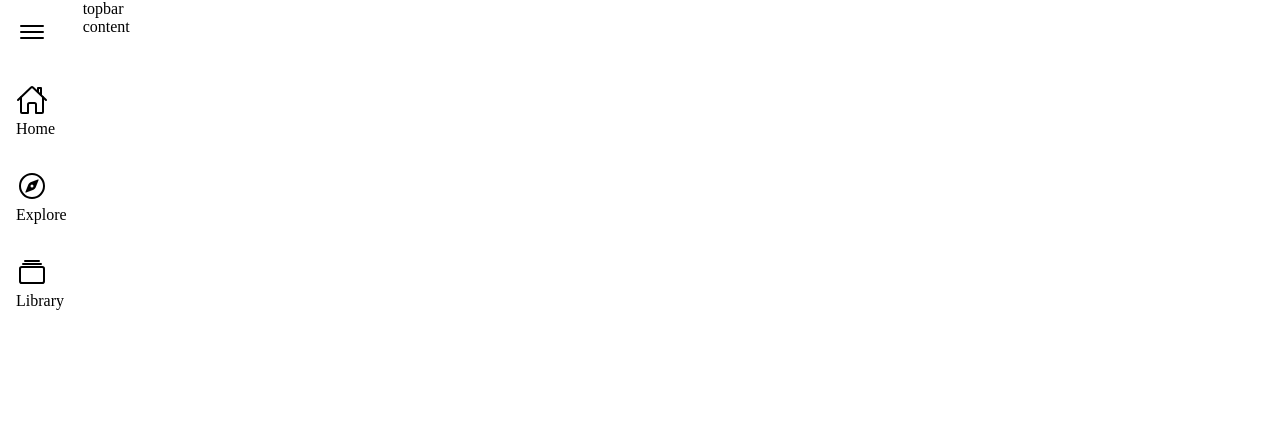
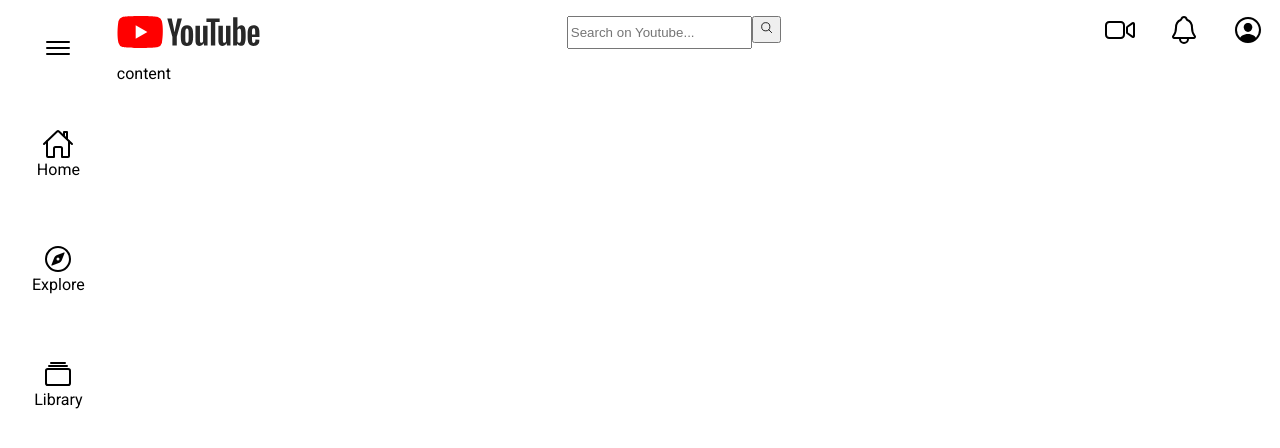
Before and after one commit to MrMax01/Youtube-clone, a plain HTML site: page index.html in a window 1280 px wide. Drawn offline with nearby package versions, Linux system fonts and the light colour scheme.

Commit message:
Update
problem with the button

```diff
--- a/index.html
+++ b/index.html
@@ -31,7 +31,27 @@
 
     </div>
     <div id="main">
-        <div id="topbar">topbar</div>
+        <div id="topbar">
+            <img src="./assets/yt-logo.svg" alt="logo-youtube" class="logo">
+            <div class="search-wrapper">
+                <input type="text" placeholder="Search on Youtube...">
+                <button>
+                    <ion-icon name="search-outline"></ion-icon>
+                </button>
+            </div>
+            <div id="topbar-icon">
+                <div>
+                    <ion-icon name="videocam-outline"></ion-icon>
+                </div>
+                <div>
+                    <ion-icon name="notifications-outline"></ion-icon>
+                </div>
+                    <ion-icon name="person-circle-outline"></ion-icon>
+                <div>
+
+                </div>
+            </div>
+        </div>
         <div id="content">content</div>
     </div>
     <script
--- a/style.css
+++ b/style.css
@@ -1,7 +1,10 @@
+@import url('https://fonts.googleapis.com/css2?family=Roboto:wght@400;700&display=swap');
+
 body{
     margin: 0;
     display: flex;
     height: 100vh; /**/
+    font-family: 'Roboto', sans-serif;
 }
 
 #main{
@@ -15,11 +18,14 @@ body{
 #sidebar{
     display: flex;
     flex-direction: column;
-
+    align-items: center;
 }
 
 .sidebar-icon{
-    padding: 1em;
+    display: flex;
+    flex-direction: column;
+    align-items: center;
+    padding: 2em;
 }
 
 .sidebar-icon p{
@@ -28,3 +34,37 @@ body{
 .sidebar-icon ion-icon{
     font-size: 2em;
 }
+
+#topbar{
+    display: flex;
+    justify-content: space-between;
+    align-items: center;
+    height: 8vh;
+}
+
+.logo{
+    height: 50%;
+}
+
+.search-wrapper{
+    display: flex;
+    height: 50%;
+}
+
+.search-wrapper input{
+    height: 2em;
+}
+
+.search-wrapper button{
+    height: 2em;
+}
+
+#topbar-icon{
+    display: flex;
+    align-content: center;
+}
+
+#topbar-icon ion-icon{
+    font-size: 2em;
+    margin: 0 0.5em;
+}
```
